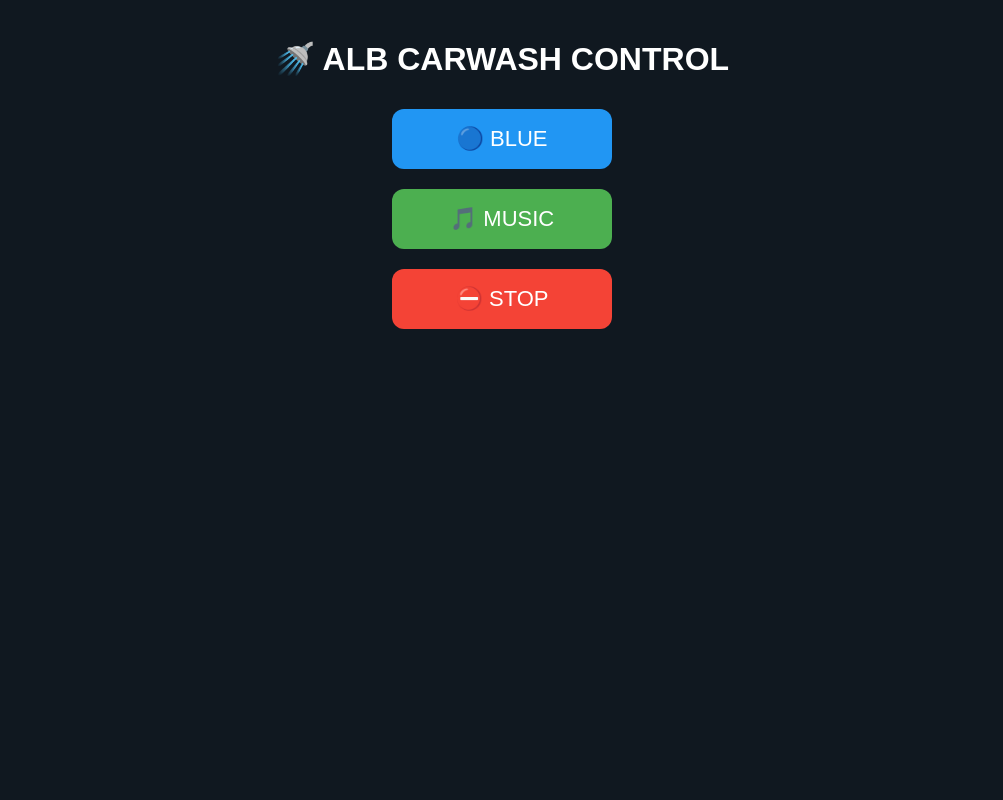
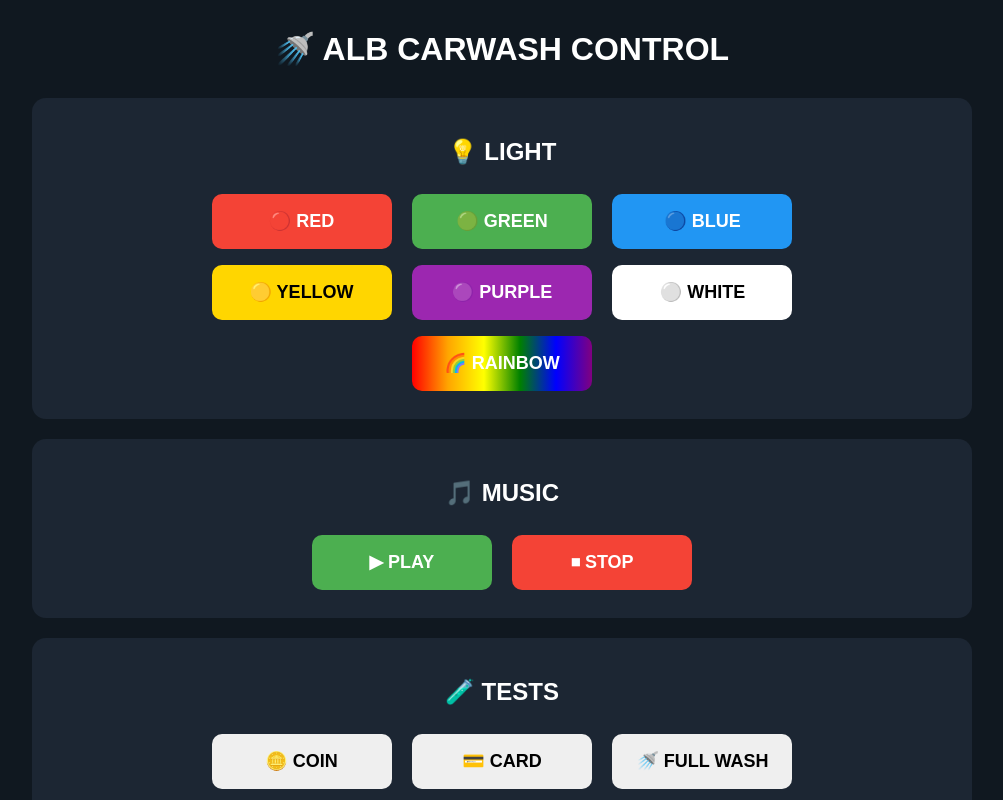
Before and after one commit to Kerja9999999/telegramevent, a website: page public/control.html in a window 1280 px wide. Both pictures are taken after a click on the button "🔵 BLUE". Shown: the top 800 px of the page, without its empty margins (138-1141 px from the left). Drawn offline with Linux system fonts and the light colour scheme; no server answers.

Commit message:
Update control.html

```diff
--- a/public/control.html
+++ b/public/control.html
@@ -1,110 +1,96 @@
-
 <!DOCTYPE html>
 <html lang="ru">
 <head>
 <meta charset="UTF-8">
+<meta name="viewport" content="width=device-width,initial-scale=1">
 <title>ALB CarWash Control</title>
-
 <style>
-
-body{
-    background:#101820;
-    color:white;
-    font-family:Arial;
-    text-align:center;
-}
-
-h1{
-    margin-top:40px;
-}
-
-button{
-    width:220px;
-    height:60px;
-    font-size:22px;
-    border:none;
-    border-radius:12px;
-    margin:10px;
-    cursor:pointer;
-}
-
-.blue{
-    background:#2196F3;
-    color:white;
-}
-
-.green{
-    background:#4CAF50;
-    color:white;
-}
-
-.red{
-    background:#F44336;
-    color:white;
-}
-
+body{background:#101820;color:#fff;font-family:Arial;margin:0;padding:20px;text-align:center}
+h1{margin:10px 0 30px}
+.card{background:#1c2633;border-radius:14px;padding:20px;margin:20px auto;max-width:900px}
+button{width:180px;height:55px;border:none;border-radius:10px;margin:8px;font-size:18px;font-weight:bold;cursor:pointer}
+.red{background:#f44336;color:#fff}
+.green{background:#4CAF50;color:#fff}
+.blue{background:#2196F3;color:#fff}
+.yellow{background:#FFD600;color:#000}
+.purple{background:#9C27B0;color:#fff}
+.white{background:#fff;color:#000}
+.rainbow{background:linear-gradient(90deg,red,orange,yellow,green,blue,purple);color:#fff}
+.status{font-size:20px;line-height:1.8}
 </style>
-
 </head>
-
 <body>
 
 <h1>🚿 ALB CARWASH CONTROL</h1>
 
-<button class="blue">🔵 BLUE</button>
+<div class="card">
+<h2>💡 LIGHT</h2>
 
-<br>
+<button class="red" onclick="setColor('red')">🔴 RED</button>
+<button class="green" onclick="setColor('green')">🟢 GREEN</button>
+<button class="blue" onclick="setColor('blue')">🔵 BLUE</button><br>
 
-<button class="green">🎵 MUSIC</button>
+<button class="yellow" onclick="setColor('yellow')">🟡 YELLOW</button>
+<button class="purple" onclick="setColor('purple')">🟣 PURPLE</button>
+<button class="white" onclick="setColor('white')">⚪ WHITE</button><br>
 
-<br>
+<button class="rainbow" onclick="setColor('rainbow')">🌈 RAINBOW</button>
+</div>
 
-<button class="red">⛔ STOP</button>
+<div class="card">
+<h2>🎵 MUSIC</h2>
+<button class="green" onclick="musicOn()">▶ PLAY</button>
+<button class="red" onclick="musicOff()">⏹ STOP</button>
+</div>
+
+<div class="card">
+<h2>🧪 TESTS</h2>
+<button onclick="location='/test/coin'">🪙 COIN</button>
+<button onclick="location='/test/boris'">💳 CARD</button>
+<button onclick="location='/test/wash'">🚿 FULL WASH</button>
+</div>
+
+<div class="card">
+<h2>📊 LAST WASH</h2>
+<div id="status" class="status">Loading...</div>
+</div>
+
 <script>
+async function send(data){
+ await fetch("/api/control",{
+   method:"POST",
+   headers:{"Content-Type":"application/json"},
+   body:JSON.stringify(data)
+ });
+}
+function setColor(c){
+ send({light:true,color:c});
+}
+function musicOn(){
+ send({music:true});
+}
+function musicOff(){
+ send({music:false});
+}
+async function loadStatus(){
+ try{
+   const r=await fetch("/automation/status");
+   const j=await r.json();
+   document.getElementById("status").innerHTML=`
+👤 ${j.user||"-"}<br>
+💶 ${j.amount||"-"}<br><br>
+💦 Water: ${j.water||0} сек<br>
+🫧 Foam: ${j.foam||0} сек<br>
+✨ Wax: ${j.coat||0} сек<br><br>
+🎵 Music: ${j.music||"-"}<br>
+💡 Light: ${j.light||"-"}<br>
+🕒 ${j.time||"-"}
+`;
+ }catch(e){}
+}
+loadStatus();
+setInterval(loadStatus,2000);
+</script>
 
-async function send(data){
-
-    const r = await fetch("/api/control",{
-        method:"POST",
-        headers:{
-            "Content-Type":"application/json"
-        },
-        body:JSON.stringify(data)
-    });
-
-    console.log(await r.json());
-
-}
-
-document.querySelector(".blue").onclick=()=>{
-
-    send({
-        light:true,
-        color:"blue"
-    });
-
-};
-
-document.querySelector(".green").onclick=()=>{
-
-    send({
-        music:true
-    });
-
-};
-
-document.querySelector(".red").onclick=()=>{
-
-    send({
-        light:false,
-        music:false,
-        relay1:false,
-        relay2:false,
-        color:"off"
-    });
-
-};
-
-</script>
 </body>
 </html>
```
